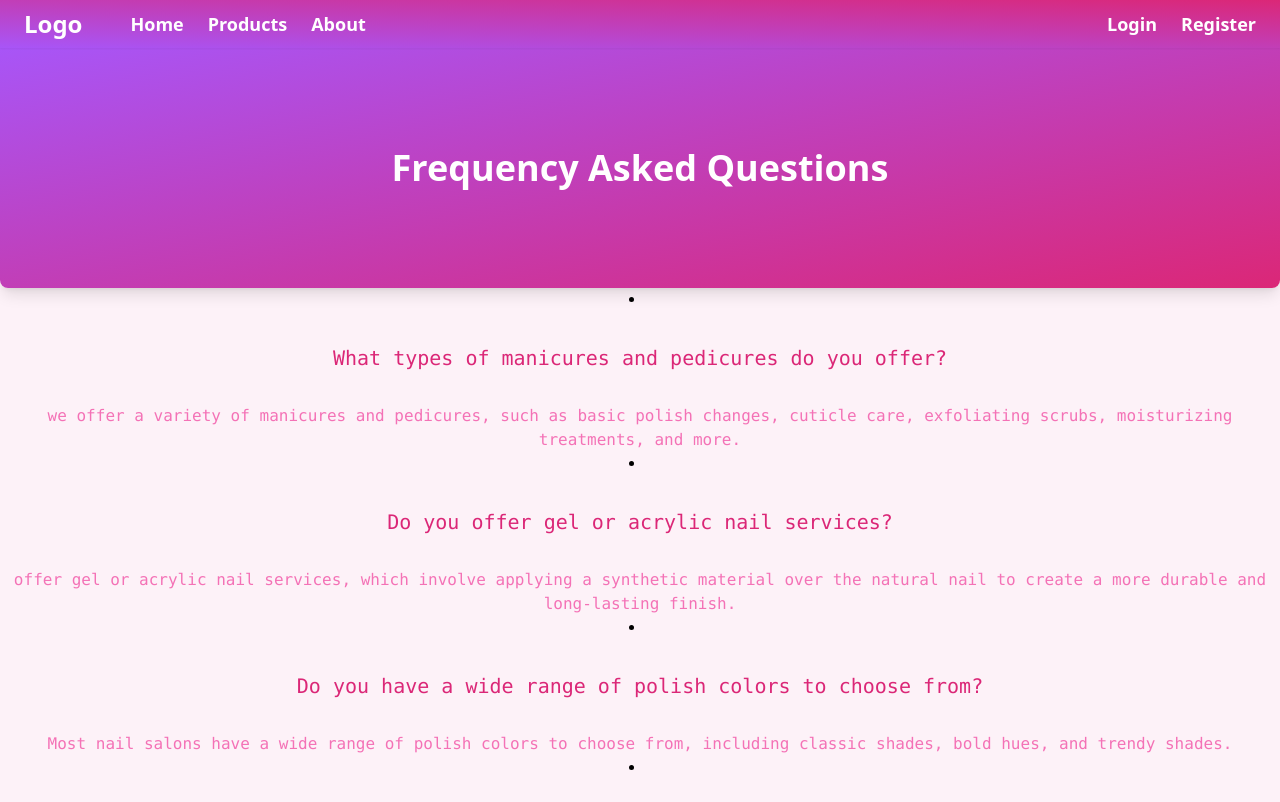
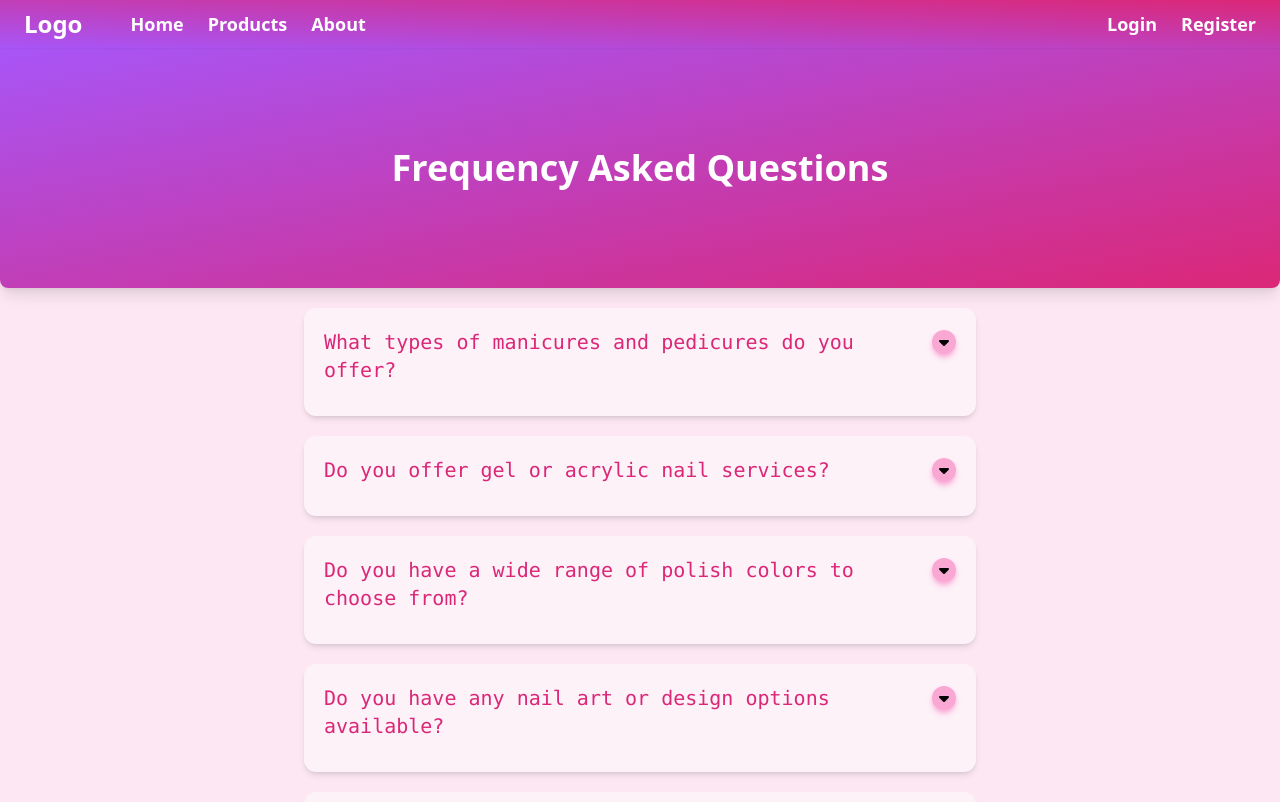
Before and after one commit to JustMrMendez/ynvnails, a React (Vite) app: page /faq in a window 1280 px wide. Shown: the top 802 px of the page. Built offline with nearby package versions, Linux system fonts and the light colour scheme.

Commit message:
refractor

```diff
--- a/src/components/faqQA/FaqList.tsx
+++ b/src/components/faqQA/FaqList.tsx
@@ -1,8 +1,10 @@
+import { useState } from "react";
 import { Link } from "react-router-dom";
 
 interface faqlist {
   question: string;
   reply: string;
+  open?: boolean;
 }
 
 interface faqListProps {
@@ -10,20 +12,41 @@ interface faqListProps {
 }
 
 function FaqList({ faqList }: faqListProps) {
+  const [open, setOpen] = useState<Number[]>([]);
+
   return (
     <>
-      {faqList.map((faq, i) => (
-        <li className="relative justify-around text-center font-mono" key={i}>
-          {/* <svg
-            className="absolute h-7 w-7 overflow-visible rounded-full bg-pink-300 p-[8px] shadow-md shadow-pink-300 transition-all hover:scale-75 hover:bg-pink-400 hover:text-pink-600 hover:shadow-lg hover:shadow-pink-100"
-            viewBox="0 0 320 512"
+      <dl className="mt-5 flex max-w-2xl flex-col gap-5">
+        {faqList.map((faq, i) => (
+          <div
+            className=" justify-around rounded-xl bg-pink-50 p-5 font-mono shadow-md"
+            key={i}
           >
-            <path d="M137.4 374.6c12.5 12.5 32.8 12.5 45.3 0l128-128c9.2-9.2 11.9-22.9 6.9-34.9s-16.6-19.8-29.6-19.8L32 192c-12.9 0-24.6 7.8-29.6 19.8s-2.2 25.7 6.9 34.9l128 128z" />
-          </svg> */}
-          <h2 className="m-8 text-xl text-pink-600">{faq.question}</h2>
-          <span className=" text-pink-400">{faq.reply}</span>
-        </li>
-      ))}
+            <dt className="mb-3 text-lg">
+              <button
+                onClick={() => setOpen(open.includes(i) ? [] : [i])}
+                type="button"
+                className="flex w-full items-start justify-between text-left text-gray-400"
+                aria-controls="faq-0"
+                aria-expanded="false"
+              >
+                <span className="text-xl text-pink-600">{faq.question}</span>
+                <span className="ml-6 flex h-7 items-center">
+                  <svg
+                    className="h-6 w-6 overflow-visible rounded-full bg-pink-300 p-1 shadow-md shadow-pink-300 transition-all hover:scale-75 hover:bg-pink-400 hover:text-pink-600 hover:shadow-lg hover:shadow-pink-100"
+                    viewBox="0 0 320 512"
+                  >
+                    <path d="M137.4 374.6c12.5 12.5 32.8 12.5 45.3 0l128-128c9.2-9.2 11.9-22.9 6.9-34.9s-16.6-19.8-29.6-19.8L32 192c-12.9 0-24.6 7.8-29.6 19.8s-2.2 25.7 6.9 34.9l128 128z" />
+                  </svg>
+                </span>
+              </button>
+            </dt>
+            <dd className={open.includes(i) ? "block" : "hidden"}>
+              <p className="text-pink-400">{faq.reply}</p>
+            </dd>
+          </div>
+        ))}
+      </dl>
     </>
   );
 }
--- a/src/views/Faq.tsx
+++ b/src/views/Faq.tsx
@@ -1,16 +1,7 @@
 import FaqList from "../components/faqQA/FaqList";
 
 function Faq() {
-  return (
-    <div className="relative z-40 min-h-screen rounded-lg bg-pink-50">
-      <div className="grid h-[30vh] w-full place-items-center rounded-b-lg bg-gradient-to-br from-purple-500 to-pink-600 shadow-lg">
-        <h1 className="text-center text-4xl font-black text-white">
-          Frequency Asked Questions
-        </h1>
-      </div>
-      <div className="mb-6">
-        <FaqList
-          faqList={[
+  const faqList = [
     {
       question: "What types of manicures and pedicures do you offer?",
       reply:
@@ -22,8 +13,7 @@ function Faq() {
         "offer gel or acrylic nail services, which involve applying a synthetic material over the natural nail to create a more durable and long-lasting finish.",
     },
     {
-              question:
-                "Do you have a wide range of polish colors to choose from?",
+      question: "Do you have a wide range of polish colors to choose from?",
       reply:
         "Most nail salons have a wide range of polish colors to choose from, including classic shades, bold hues, and trendy shades.",
     },
@@ -33,8 +23,7 @@ function Faq() {
         "Some salons offer nail art or design options, such as hand-painted designs, decals, or 3D accents.",
     },
     {
-              question:
-                "Do you have any promotions or discounts currently available?",
+      question: "Do you have any promotions or discounts currently available?",
       reply:
         "Many salons offer promotions or discounts at different times, such as first-time customer discounts or special deals for holidays or other occasions.",
     },
@@ -62,11 +51,19 @@ function Faq() {
     },
     {
       question: "Do you have any customer loyalty programs?",
-              reply:
-                "We are in the process of creating a customer loyalty program.",
+      reply: "We are in the process of creating a customer loyalty program.",
     },
-          ]}
-        />
+  ];
+
+  return (
+    <div className="relative z-40 min-h-screen  rounded-b-2xl bg-pink-100 pb-20 shadow-lg md:shadow-2xl">
+      <div className="grid h-[30vh] w-full place-items-center rounded-b-lg bg-gradient-to-br from-purple-500 to-pink-600 shadow-lg">
+        <h1 className="text-center text-4xl font-black text-white">
+          Frequency Asked Questions
+        </h1>
+      </div>
+      <div className="mb-6 grid w-full place-items-center">
+        <FaqList faqList={faqList} />
       </div>
     </div>
   );
```
Lines whose indentation alone changed are shown as unchanged.
